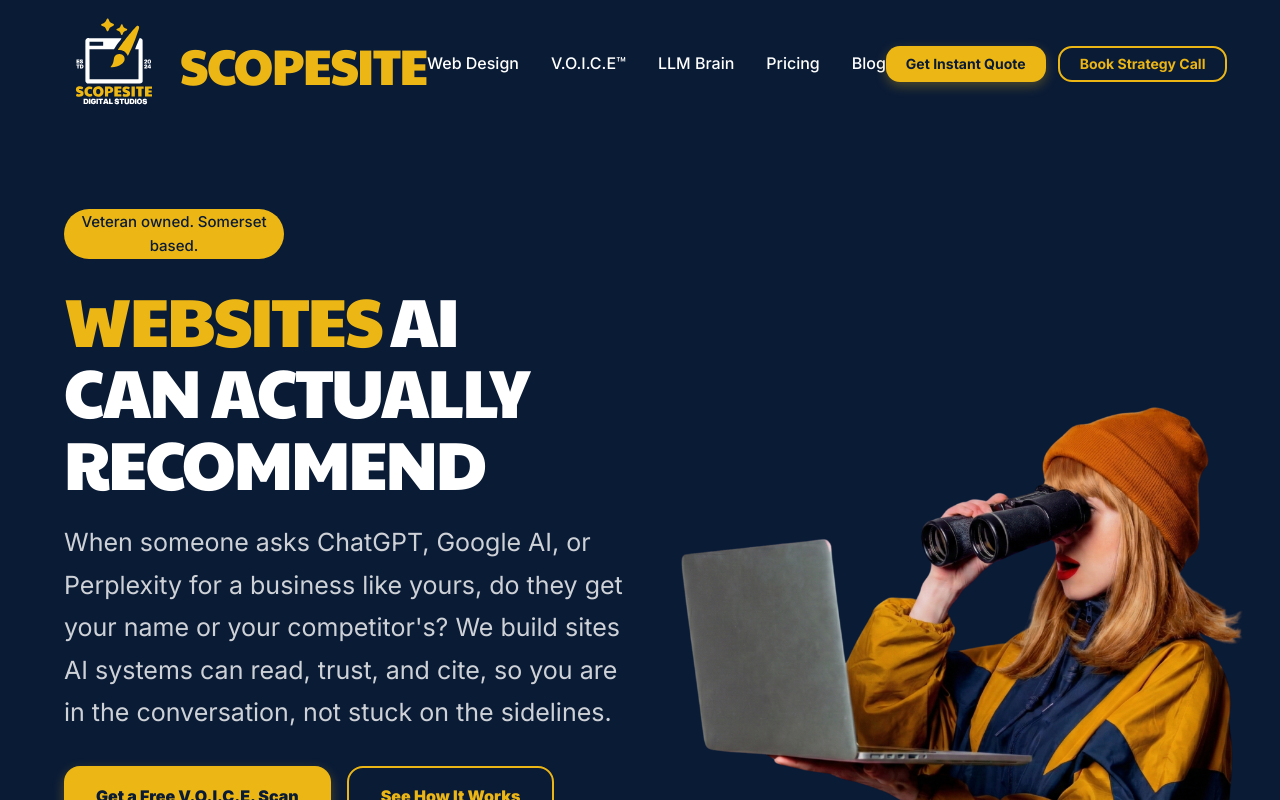
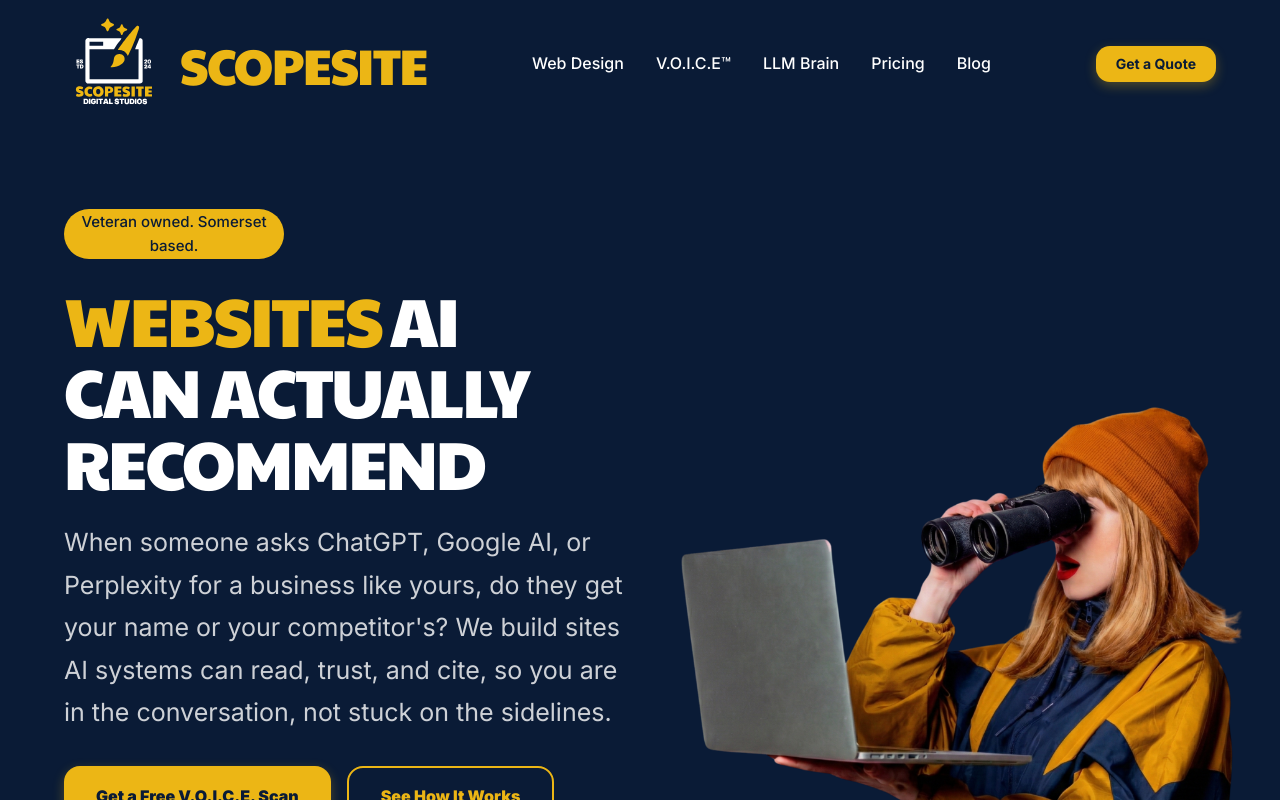
Before and after one commit to Scopesite/scopesite-ssr, a Next.js app: page / in a window 1280 px wide. Shown: the top 800 px of the page. Built offline with nearby package versions, Linux system fonts and the light colour scheme.

Commit message:
Fix desktop header nav spacing after LLM Brain link
Use responsive nav gap (gap-5 xl:gap-8) and replace dual CTAs with a single Get a Quote button so the bar fits comfortably at lg breakpoints.

Made-with: Cursor

```diff
--- a/src/components/layout/Header.tsx
+++ b/src/components/layout/Header.tsx
@@ -64,23 +64,16 @@ export function Header() {
           </Link>
 
           <Navigation
-            className="hidden lg:flex items-center gap-8"
+            className="hidden lg:flex items-center gap-5 xl:gap-8"
             variant="header"
           />
 
-          <div className="hidden lg:flex items-center gap-3 shrink-0">
+          <div className="hidden lg:flex items-center shrink-0">
             <Button
               asChild
               className="bg-brand-gold text-brand-navy hover:bg-white hover:text-brand-navy shadow-button font-body font-bold px-5 py-2 whitespace-nowrap"
             >
-              <Link href={isUS ? '/us/quote' : '/pricing'}>Get Instant Quote</Link>
-            </Button>
-            <Button
-              asChild
-              variant="outline"
-              className="border-2 border-brand-gold text-brand-gold bg-transparent hover:bg-brand-gold hover:text-brand-navy font-body font-bold px-5 py-2 whitespace-nowrap"
-            >
-              <Link href="/book">Book Strategy Call</Link>
+              <Link href={isUS ? '/us/quote' : '/pricing'}>Get a Quote</Link>
             </Button>
           </div>
 
```
